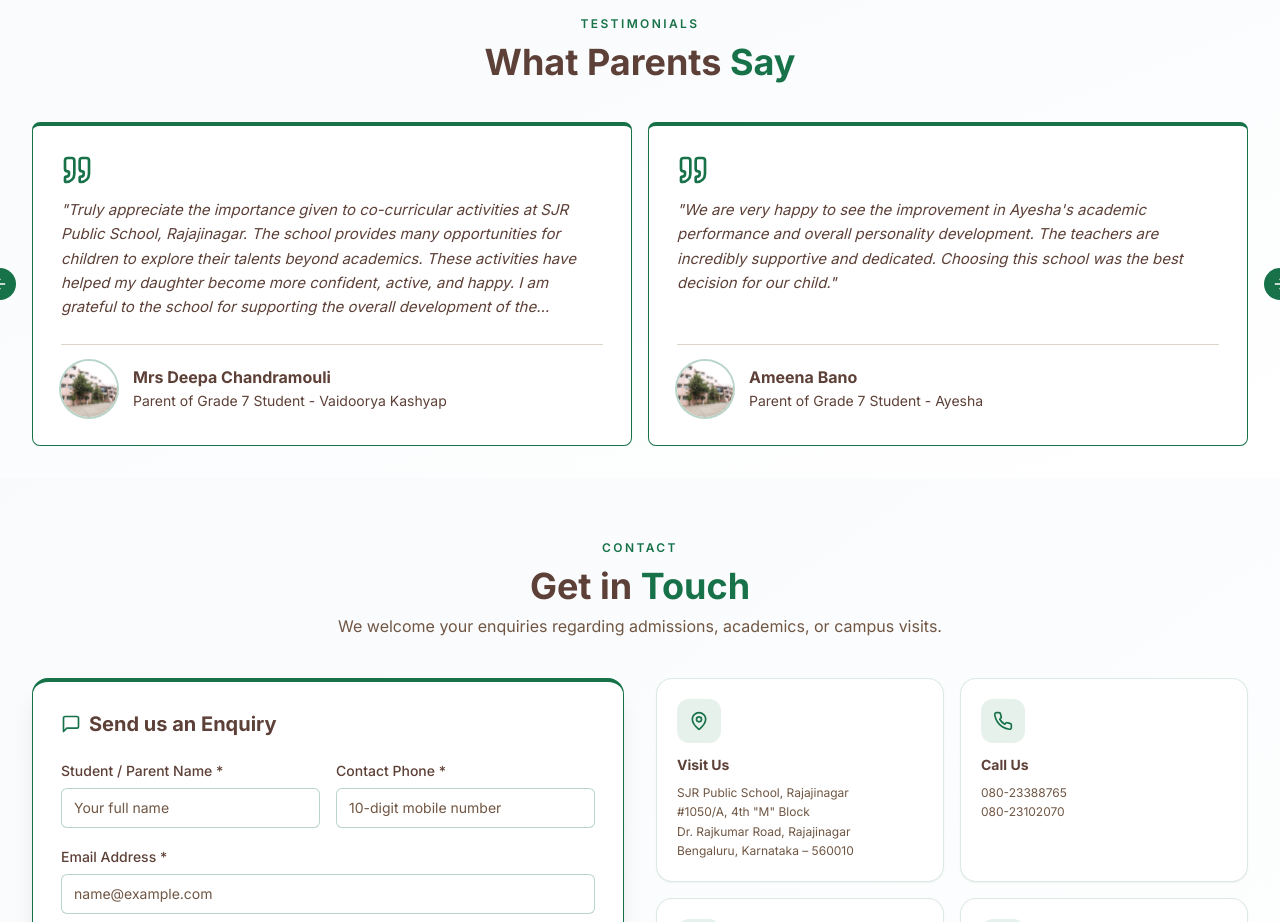
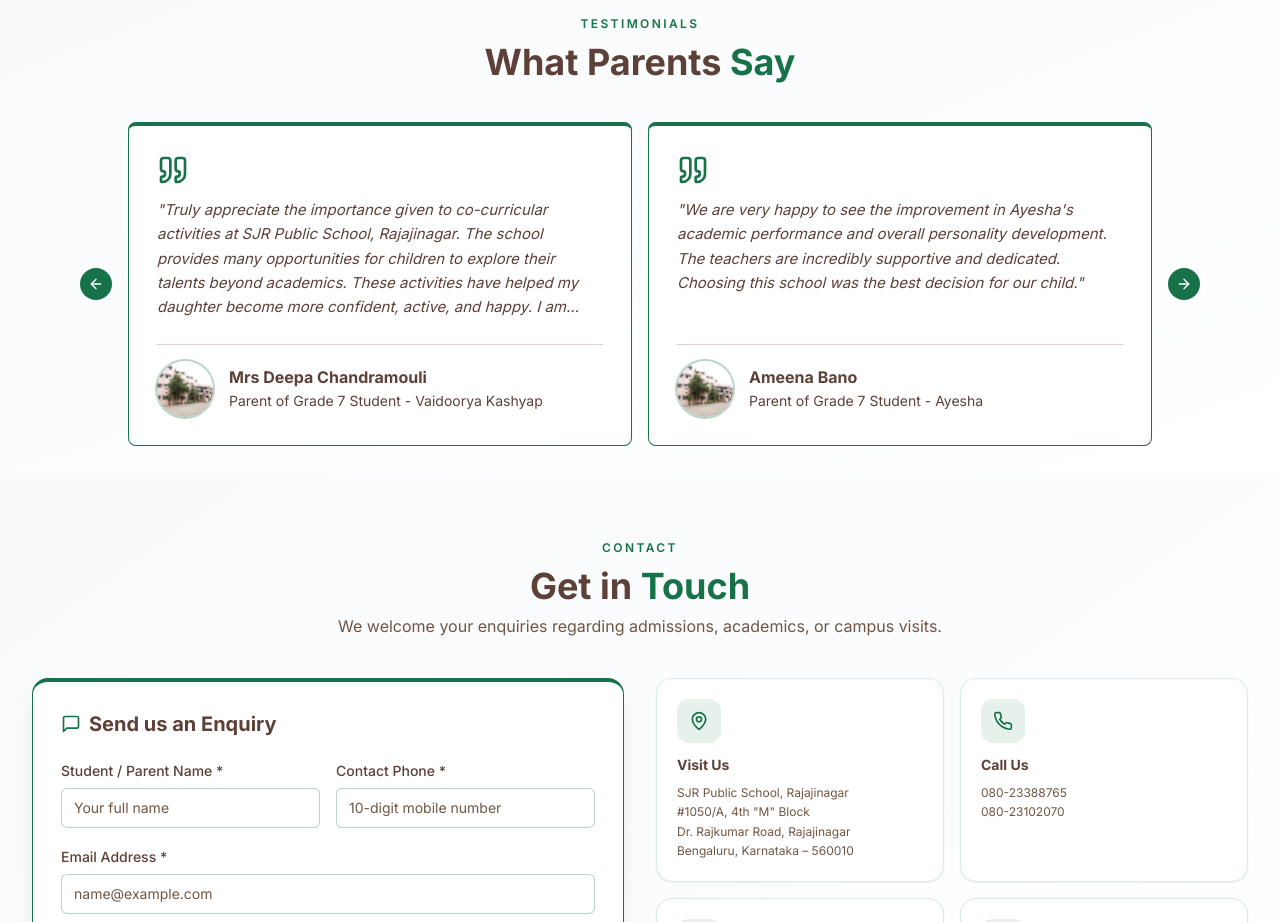
Before and after one commit to ROI-1213/sjrps_public_school_rajajinagar, a React (Vite) app: page / in a window 1280 px wide. Shown: the part 7920-8842 px from the top of the page. Built offline with nearby package versions, Linux system fonts and the light colour scheme; no server answers.

Commit message:
Restore compact side-by-side centered layout for Testimonials section

```diff
--- a/src/components/TestimonialsSection.tsx
+++ b/src/components/TestimonialsSection.tsx
@@ -28,7 +28,7 @@
         </div>
 
         <Carousel
-          className="w-full mx-auto"
+          className="w-full max-w-5xl mx-auto"
           plugins={[Autoplay({ delay: 4500 })]}
           opts={{ align: "start", loop: true }}
         >
```
